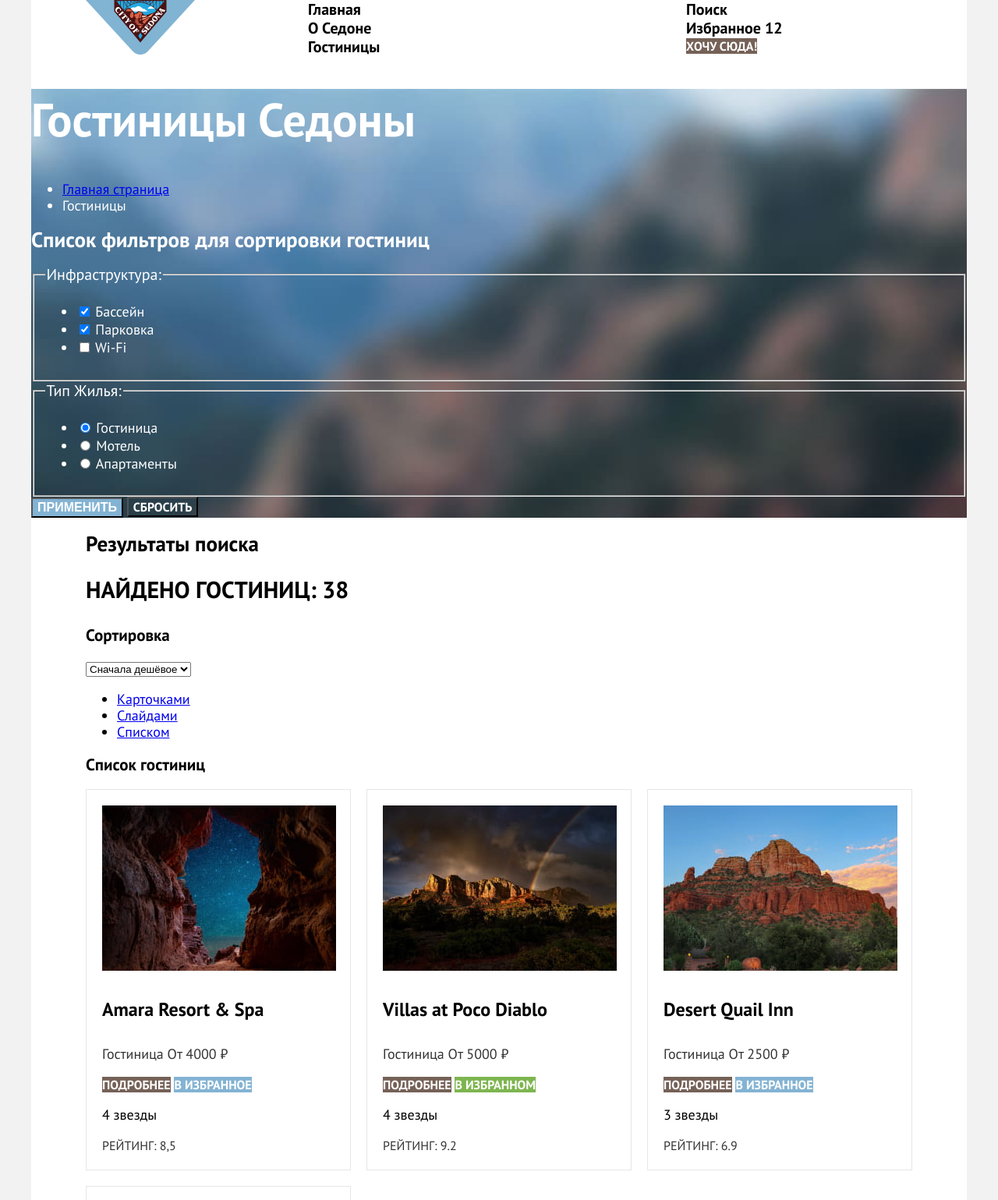
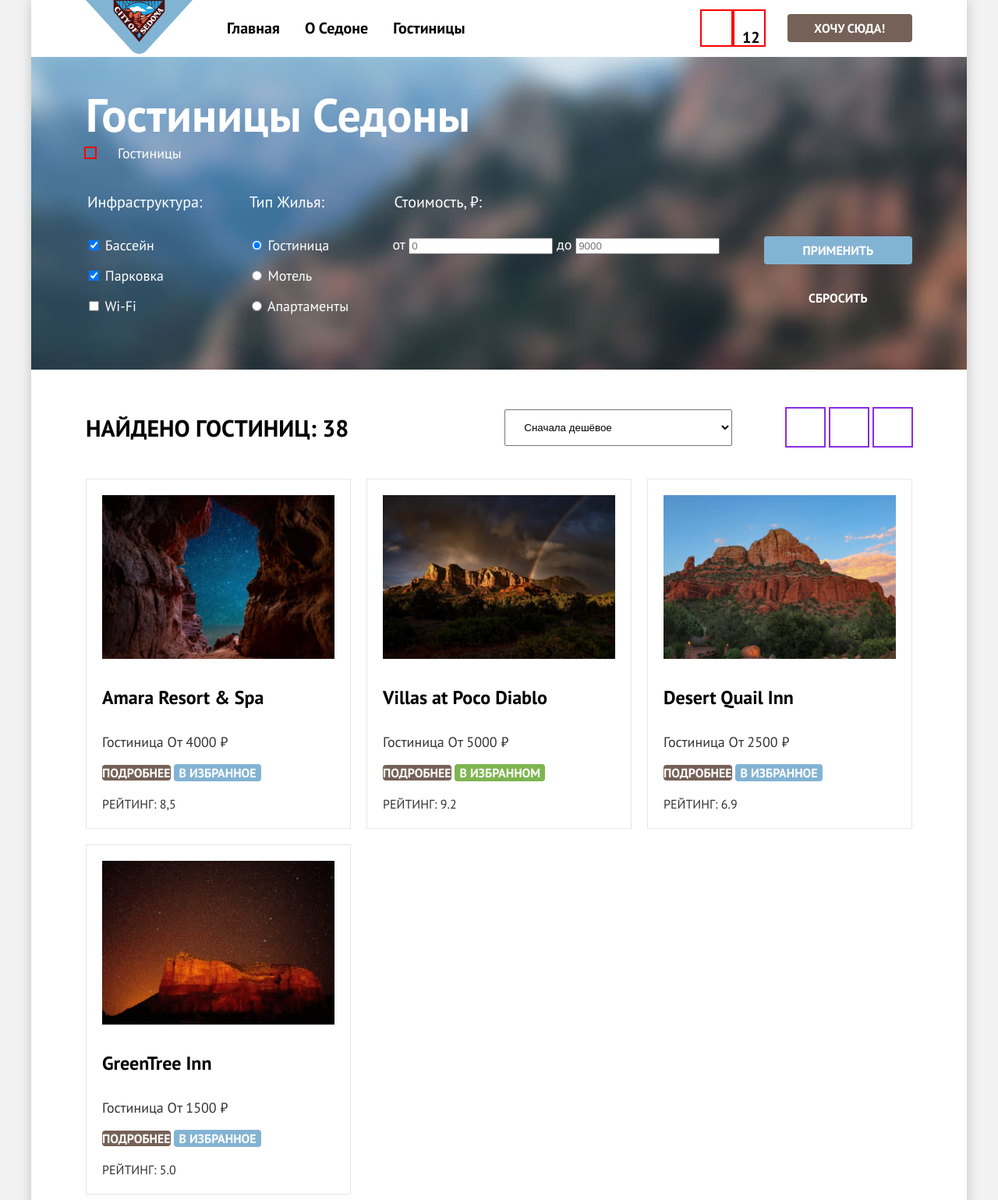
Before and after one commit to htmlacademy-htmlcss/2489173-sedona-40, a plain HTML site: page catalog.html in a window 1280 px wide. Shown: the top 1539 px of the page at 78% size. Drawn offline with Linux system fonts and the light colour scheme.

Commit message:
6. Сетки компонентов на флексах

```diff
--- a/catalog.html
+++ b/catalog.html
@@ -10,10 +10,11 @@
   <body>
     <div class="wrap">
       <header class="page-header">
+        <a class="logo" href="index.html">
+          <img src="images/svg/logo.svg" width="140" height="70" alt="Логотип Седона">
+        </a>
+
         <nav class="navigation">
-          <a class="logo" href="index.html">
-            <img src="images/svg/logo.svg" width="140" height="70" alt="Логотип Седона">
-          </a>
           <ul class="navigation-list">
             <li class="navigation-item">
               <a class="navigation-link navigation-link-current" href="index.html">Главная</a>
@@ -25,8 +26,7 @@
               <a class="navigation-link" href="catalog.html">Гостиницы</a>
             </li>
           </ul>
-
-          <ul class="navigation-list navigation-user">
+          <ul class="navigation-user">
             <li class="navigation-item">
               <a class="navigation-link" href="#">
                 <span class="visually-hidden">Поиск</span>
@@ -38,13 +38,11 @@
                 <output class="button-counter">12</output>
               </a>
             </li>
-            <li class="navigation-item">
-              <a class="button button-basic" href="#">Хочу сюда!</a>
-            </li>
           </ul>
         </nav>
+
+        <a class="button button-basic" href="#">Хочу сюда!</a>
       </header>
-
       <main class="main">
         <div class="wrapper-filter">
           <h1 class="main-inner-title">Гостиницы Седоны</h1>
@@ -110,16 +108,26 @@
                   </li>
                 </ul>
               </fieldset>
+              <fieldset class="filter-catalog-group">
+                <legend class="filter-catalog-title">Стоимость, ₽:</legend>
+                <label for="number-1">от</label>
+                <input type="number" id="number-1" min="0" placeholder="0" />
 
+                <label for="number-2">до</label>
+                <input type="number" id="number-2" min="0" placeholder="9000" />
+              </fieldset>
 
+              <div class="filter-button">
               <button class="button" type="submit">Применить</button>
               <button class="button button-reset" type="reset">Сбросить</button>
+            </div>
             </form>
           </section>
         </div>
 
         <section class="catalog">
           <h2 class="visually-hidden">Результаты поиска</h2>
+          <div class="search-result">
           <p class="section-title">Найдено гостиниц: 38</p>
           <h3 class="visually-hidden">Сортировка</h3>
 
@@ -144,6 +152,7 @@
               </a>
             </li>
           </ul>
+        </div>
 
         <h3 class="visually-hidden">Список гостиниц</h3>
 
@@ -158,7 +167,7 @@
               <span class="card-description-defenition">От 4000 ₽</span>
             </p>
             <a class="button button-basic" href="#">Подробнее</a>
-            <a class="button" href="#">В избранное</a>
+            <button class="button" type="button">В избранное</button>
             <p class="star">
               <span class="visually-hidden">4 звезды</span>
             </p>
@@ -176,13 +185,14 @@
               <span class="card-description-defenition">От 5000 ₽</span>
             </p>
             <a class="button button-basic" href="#">Подробнее</a>
-            <a class="button  button-green" href="#">В избранном</a>
+            <button class="button button-green" type="button" >В избранном</button>
 
             <p class="star ">
               <span class="visually-hidden">4 звезды</span>
             </p>
             <span class="rating">Рейтинг: 9.2</span>
           </li>
+
 
           <li class="card-list-item">
             <a class="card-link" href="">
@@ -194,7 +204,7 @@
               <span class="card-description-defenition">От 2500 ₽</span>
             </p>
             <a class="button button-basic" href="#">Подробнее</a>
-            <a class="button" href="#">В избранное</a>
+            <button class="button" type="button">В избранное</button>
             <p class="star ">
               <span class="visually-hidden">3 звезды</span>
             </p>
@@ -212,7 +222,7 @@
               <span class="card-description-defenition">От 1500 ₽</span>
             </p>
             <a class="button button-basic" href="#">Подробнее</a>
-            <a class="button" href="#">В избранное</a>
+            <button class="button" type="button">В избранное</button>
 
             <p class="star ">
               <span class="visually-hidden">2 звезды</span>
--- a/styles/styles.css
+++ b/styles/styles.css
@@ -14,6 +14,31 @@
   font-display: swap;
 }
 
+*,
+*::before,
+*::after {
+  box-sizing: border-box;
+}
+
+img {
+  max-width: 100%;
+  height: auto;
+}
+
+.visually-hidden {
+  position: absolute;
+  width: 1px;
+  height: 1px;
+  margin: -1px;
+  border: 0;
+  padding: 0;
+  white-space: nowrap;
+  clip-path: inset(100%);
+  clip: rect(0 0 0 0);
+  overflow: hidden;
+}
+
+
 html {
   height: 100%;
 }
@@ -25,7 +50,7 @@ body {
   line-height: 21px;
   background-color: #F2F2F2;
   margin: 0;
-  min-height: 100%;
+  height: 100%;
 }
 
 .wrap {
@@ -34,24 +59,51 @@ body {
   background-color: #FFFFFF;
   width: 1200px;
   margin: 0 auto;
-}
+  min-height: 100%;
+  box-shadow:0 0 15px rgba(0, 0, 0, 0.2) ;
 
-.navigation{
-  display: flex;
-  padding: 0 70px;
-  justify-content: space-between;
 }
 
 
+.page-header{
+  display: flex;
+  padding:0 70px ;
+  align-items: center;
+}
+
+.logo{
+  display: block;
+  margin-right:28px ;
+}
+.navigation{
+display: flex;
+}
+
 .navigation-list{
+  display: flex;
+  flex-wrap: wrap;
   margin: 0;
   padding: 0;
+  list-style-type: none;
   width: 340px;
-  list-style-type: none;
+  margin-right: 285px;
+}
+
+.navigation-list .navigation-link{
+display: block;
+padding: 20px 16px;
+
 }
 
 .navigation-user{
-  max-width: 290px;
+display: flex;
+flex-wrap: wrap;
+width: 90px;
+margin: 0;
+padding: 0;
+list-style-type: none;
+align-items: center;
+margin-right: 20px;
 }
 
 .navigation-link{
@@ -60,9 +112,29 @@ font-size: 20px;
   font-weight: 700;
   line-height: 24px;
   text-decoration: none;
-text-align: center;
   text-transform: capitalize;
   }
+
+.navigation-user .navigation-link{
+  display: block;
+  outline: 2px solid red;
+  width: 40px;
+  height: 40px;
+  padding: 22px 12px;
+}
+
+
+
+.page-header .button{
+  margin-left:auto ;
+  display: block;
+  align-self: center;
+    min-width: 160px;
+  padding: 8px 34px;
+  border-radius: 4px;
+}
+
+
 
 .main{
   flex-grow: 1;
@@ -76,15 +148,48 @@ text-transform: capitalize;
   text-align: center;
 }
 
+
+
 .advantages{
   text-align: center;
 }
+
+.advantages-content .section-title{
+  margin: 0;
+  padding: 69px 290px 25px;
+}
+
+
+.advantages-content .section-description{
+  margin: 0;
+  padding: 0 274px 69px;
+
+}
+
 
 .advantages-list{
   margin: 0;
   padding: 0;
   list-style-type: none;
+  display: flex;
+  flex-wrap: wrap;
 }
+
+.advantages-item{
+  width: 400px;
+  position: relative;
+}
+.reverse img{
+  order: -1;
+}
+
+.advantages-item .advantages-description{
+margin: 0;
+margin-bottom: 103px;
+padding-left: 85px;
+padding-right: 85px;
+}
+
 
 .advantages-item:nth-child(even){
 background: rgba(131, 179, 211, 0.12);
@@ -95,12 +200,14 @@ font-size: 30px;
 font-weight: 700;
 line-height: 36px;
 text-transform: uppercase;
+margin: 0;
 }
 
 .section-description{
 color: #333333;
 font-size: 22px;
 line-height: 26px;
+margin: 0;
 }
 
 .advantages-title{
@@ -108,7 +215,21 @@ font-size: 24px;
 font-weight: 700;
 line-height: 28px;
 text-transform: uppercase;
+margin: 0;
+margin-top:103px;
+margin-bottom: 62px;;
 }
+
+.advantages-item-strip:after{
+  position: absolute;
+  content: "";
+  width: 60px;
+  height: 2px;
+  background: rgba(255, 255, 255, 0.3);
+  top:190px;
+  left: 170px;}
+
+
 
 .advantages-description{
 color: #333333;
@@ -116,6 +237,10 @@ color: #333333;
 
 .advantages-item-picture{
   background-color: #83B3D3;
+  width: 1200px;
+  display: flex;
+  /* position: relative; */
+
 }
 
 .advantages-item-picture .advantages-title{
@@ -126,38 +251,57 @@ background-color: #83B3D3;
   text-transform: uppercase;
 }
 
+.benefits .section-title{
+  margin: 0;
+  padding: 64px 347px 20px ;
+}
+
+.benefits .section-description{
+  margin: 0;
+  padding: 0 355px 64px;
+}
+
+
+
+
+
 .advantages-continuation{
   display: flex;
   flex-wrap: wrap;
   margin: 0;
   padding: 0;
   list-style-type: none;
-  position: relative;
 }
 
 .advantages-continuation-item{
 width: 400px;
+position: relative;
 }
+
+
 
 .advantages-continuation-item-house::before{
   content: url("../images/svg/home.svg");
   position: absolute;
-  top:81px;
-  left: 162px;
+  top:80px;
+  left: 50%;
+  transform: translateX(-50%);
 }
 
 .advantages-continuation-item-food::before{
   content: url("../images/svg/food.svg");
   position: absolute;
   top:82px;
-  left: 560px;
+  left: 50%;
+  transform: translateX(-50%);
 }
 
 .advantages-continuation-item-present::before{
   content: url("../images/svg/present.svg");
   position: absolute;
-  top:81px;
-  left: 970px;
+  top:80px;
+  left: 50%;
+  transform: translateX(-50%);
 }
 
 .advantages-continuation-item .advantages-title{
@@ -166,7 +310,8 @@ width: 400px;
 }
 
 .advantages-continuation-item .advantages-description{
-  margin:30px 85px 81px;
+  margin: 0;
+  padding:30px 85px 81px;
 
 }
 
@@ -181,12 +326,38 @@ background: rgba(131, 179, 211, 0.12);
 
 
 .search{
+  padding: 96px 304px 96px;
   text-align: center;
 }
 
+.search  .section-title{
+padding-bottom:  20px;
+}
+
+.search  .section-description{
+  padding-bottom: 54px;
+  }
+
+  .search .button{
+    min-width: 376px;
+    padding: 8px 50px;
+    border-radius: 4px;
+  }
+
+
+
 .subscribe {
+  padding: 96px 258px 104px;
   text-align: center;
 }
+
+.subscribe .section-title {
+  padding-bottom:  20px;
+}
+.subscribe  .section-description {
+  padding-bottom:  54px;
+}
+
 
 
 .subscribe-main{
@@ -207,17 +378,65 @@ background: rgba(131, 179, 211, 0.12);
   background-size: cover;
   background-repeat: no-repeat;
   background-color: #83B3D3;
+  padding: 35px 70px 70px;
 }
 
 .main-inner-title{
+  margin: 0;
+  padding: 0;
 font-size: 60px;
 line-height: 78px;
+}
+
+.breadcrumbs{
+  margin: 0;
+  padding: 0;
+  list-style-type: none;
+  display: flex;
+  align-items: center;
+  margin-bottom: 40px;
+}
+
+.breadcrumbs-item:nth-child(1) a{
+ display: block;
+  width: 12px;
+  height: 12px;
+  outline: 2px solid red;
+  margin-right: 29px;
+}
+
+.filter-catalog{
+  display: flex;
+ justify-content: space-between;
+  gap:17px;
+}
+
+.filter-catalog-group{
+  margin: 0;
+  padding: 0;
+  border: none;
+}
+
+
+.filter-list{
+  margin: 0;
+  padding: 0;
+  list-style-type: none;
+}
+
+/* .filter-item{
+  margin-bottom: 16px;
+} */
+
+.filter-item:not(:last-child){
+  margin-bottom: 16px;
 }
 
 .filter-catalog-title{
   font-size: 20px;
 line-height: 24px;
 text-transform: capitalize;
+margin-bottom: 32px;
 }
 
 .control-lead{
@@ -225,8 +444,56 @@ font-size: 18px;
 line-height: 23px;
 }
 
+.filter-button{
+  display: flex;
+  flex-direction: column;
+}
+
+.filter-button .button[type="submit"]{
+  max-width: 191px;
+  margin-top: 56px;
+  margin-bottom:32px ;
+  padding: 8px 50px;
+}
+
 .catalog{
   padding: 0 70px;
+}
+
+.search-result{
+  display: flex;
+  padding: 50px 0 40px;
+}
+
+.search-result .section-title{
+  margin:0;
+  padding:7px 0;
+  margin-right: 200px;
+}
+
+.select-control{
+  margin-right: 70px;
+  min-width: 292px;
+  align-self: center;
+  padding: 14px 130px 14px 20px;
+}
+
+.sorting{
+  margin: 0;
+  padding: 0;
+  list-style-type: none;
+  display: flex;
+}
+
+.sorting-item:not(:last-child){
+  margin-right: 8px;
+}
+
+.sorting-link{
+  display: block;
+  height: 48px;
+  width: 48px;
+  outline: 2px solid blueviolet;
 }
 
 .card-list{
@@ -296,6 +563,7 @@ text-decoration: none;
 text-transform: uppercase;
 background-color: #82B3D3;
 box-sizing: border-box;
+border-radius: 4px;
 
 }
 
@@ -323,13 +591,14 @@ text-decoration: none;
   line-height: 20px;
   text-decoration: none;
   text-transform: uppercase;
+  cursor: pointer;
+  border-radius: 4px;
 }
 
 .button-basic {
   background-color: #756157;
 }
 .button-reset{
-  font-family: inherit;
 background-color: transparent;
 }
 
@@ -342,18 +611,38 @@ line-height: 36px;
  background-color:  #7DB54F;
 }
 
+/* .card-list-item .button{
+  border:none;
+} */
+
+ button.button{
+  border:none;
+  font-family: inherit;
+}
+
 /* Footer */
 .footer{
   display: flex;
   justify-content: space-between;
- padding: 0 70px;
-
+ padding: 40px 70px 30px;
 }
 
 
 .social-list{
+  width: 142px;
   margin: 0;
   padding: 0;
+  display: flex;
+  list-style-type: none;
+}
+
+
+
+.social-link{
+  display: block;
+  width: 47.33px;
+  height: 40px;
+  outline: 2px solid red;
 }
 
 .footer-phone{
```
Also changed, not shown: index.html (+25 -26 lines). Lines whose indentation alone changed are shown as unchanged.
